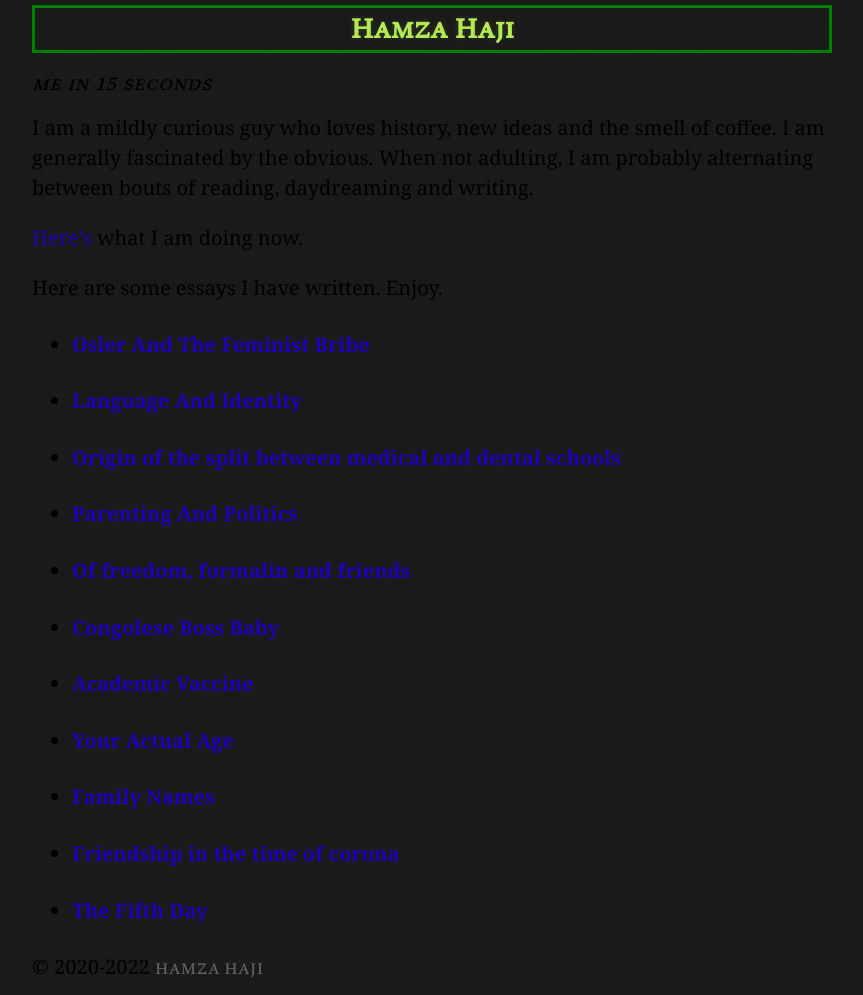
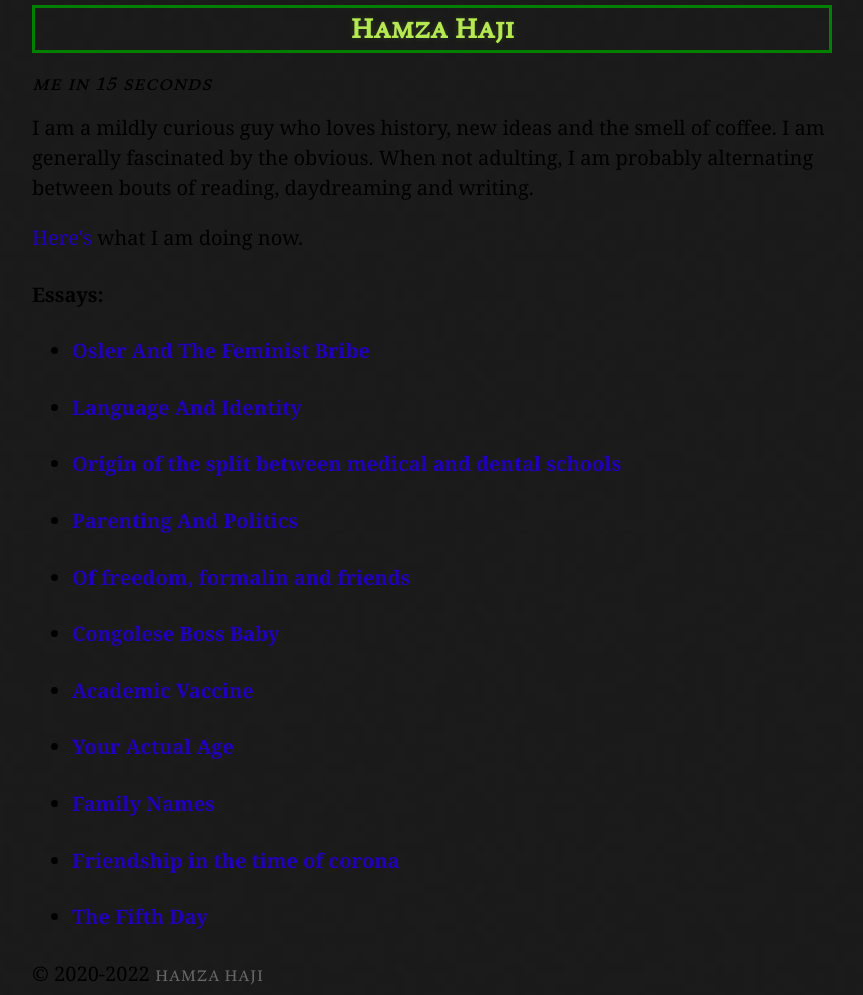
Before and after one commit to hamzambo/hamzambo.github.io, a Jekyll site: the page built from index.html, in a window 1280 px wide. Shown: the whole page, without its empty margins (208-1071 px from the left). Built offline with Jekyll 4.4.1, drawn with Linux system fonts in a browser that asks for light colours.

Commit message:
Update index.html

```diff
--- a/index.html
+++ b/index.html
@@ -29,8 +29,7 @@ When not adulting, I am probably alternating
     </p>
 
 <p><a href="/now.html" target="_blank" >Here's</a> what I am doing now.</p>
-      <p>Here are some essays I have written. Enjoy.
-    </p>
+ <h4>Essays:</h4>
 <ul>
   {% for post in site.posts %}
     <li>
```
